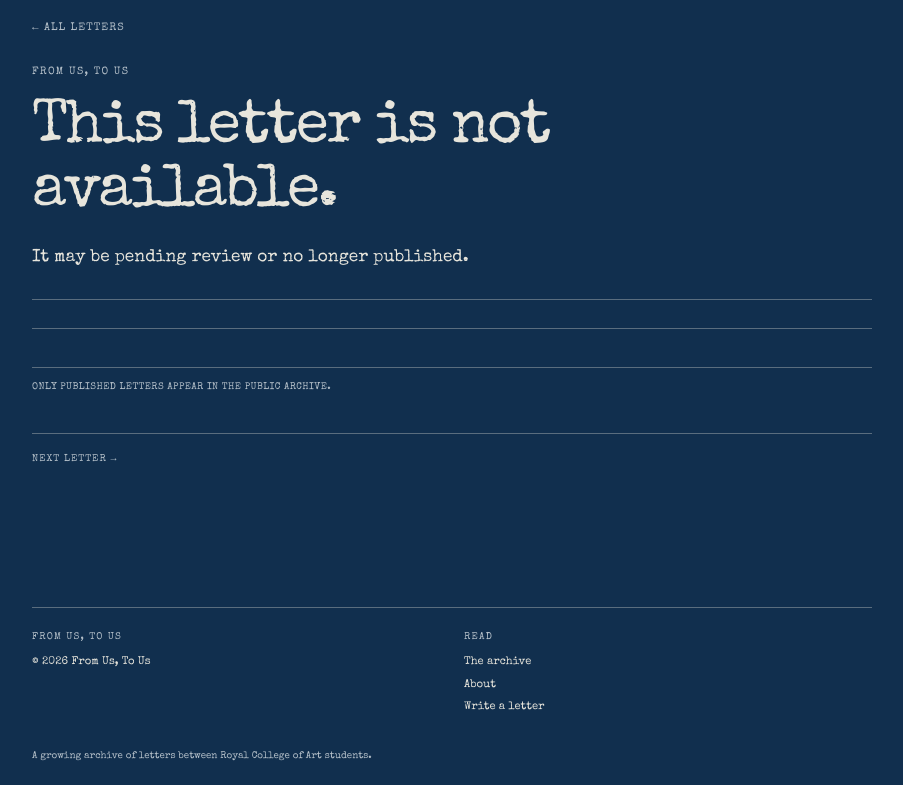
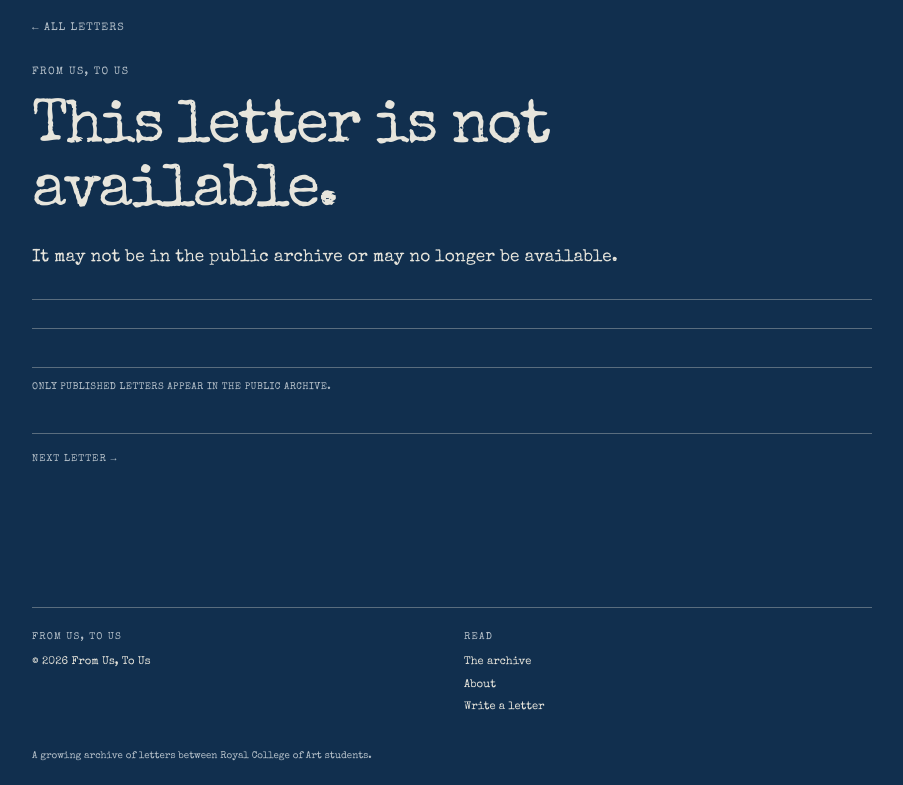
Before and after one commit to 2123836206-crypto/from-us-to-us, a plain HTML site: page letters/index.html in a window 1280 px wide. Shown: the part 64-849 px from the top of the page, without its empty margins (188-1091 px from the left). Drawn offline with nearby package versions, Linux system fonts and the light colour scheme; no server answers.

```diff
--- a/letters/index.html
+++ b/letters/index.html
@@ -44,7 +44,7 @@
       const letter = letters[index];
       if (!letter) {
         document.getElementById("title").textContent = "This letter is not available.";
-        document.getElementById("deck").textContent = "It may be pending review or no longer published.";
+        document.getElementById("deck").textContent = "It may not be in the public archive or may no longer be available.";
         document.getElementById("category").textContent = "From Us, To Us";
         document.getElementById("byline").textContent = "";
         document.getElementById("notice").textContent = "Only published letters appear in the public archive.";
```
